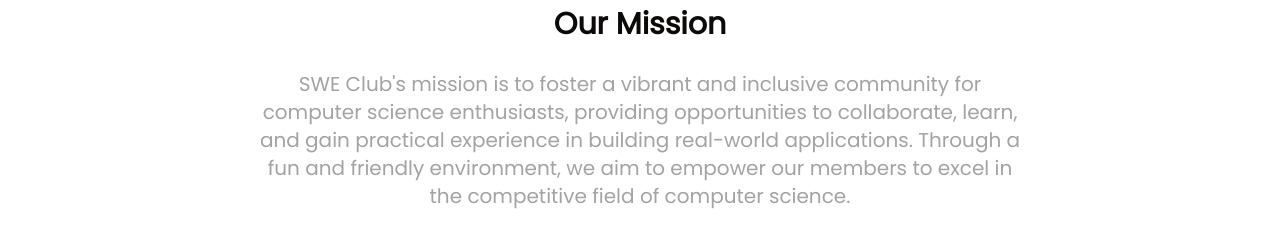
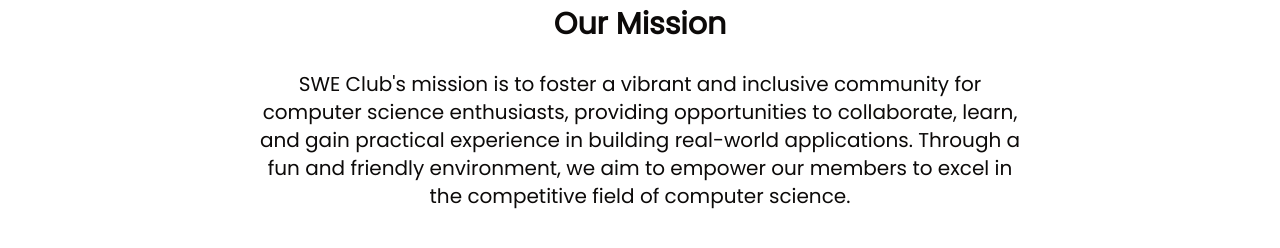
Before and after one commit to SWC-Software-Engineering-Club/SWE-Club-Website, a Next.js app: page / in a window 1280 px wide. Shown: the part 1799-2047 px from the top of the page. Built offline with nearby package versions, Linux system fonts and the light colour scheme.

Commit message:
Implement dynamic light/dark code

```diff
--- a/components/mission.tsx
+++ b/components/mission.tsx
@@ -1,14 +1,22 @@
 const Mission = () => {
   return (
     <div className="max-w-3xl space-y-7 flex flex-col items-center mb-20 mt-20">
-      <img src="/mission-icon_dark.svg" alt="Mission Icon" style={{ width: '10%' }} />
-      <h1 className="text-3xl sm:text-5xl md:text-3xl font-bold">
+      <img src="/icon-dark.svg" alt="Mission Icon" style={{ width: '10%' }} />
+      {/*<img className="light:block" src="/icon-light.svg" alt="Mission Icon" style={{ width: '10%' }} />*/}
+
+      <h3 className="text-3xl sm:text-5xl md:text-3xl font-bold">
         Our Mission
-      </h1>
-      <h3 className="text-neutral-400 sm:text-xl md:text-1xl font-small">
+      </h3>
+
+      <p className="hidden text-neutral-400 sm:text-xl md:text-1xl font-small">
         SWE Club's mission is to foster a vibrant and inclusive community for computer science enthusiasts, providing opportunities to collaborate, learn, and gain practical experience in building real-world applications.
         Through a fun and friendly environment, we aim to empower our members to excel in the competitive field of computer science.
-      </h3>
+      </p>
+
+      <p className="dark:block light:text-neutral-800 sm:text-xl md:text-1xl font-small">
+        SWE Club's mission is to foster a vibrant and inclusive community for computer science enthusiasts, providing opportunities to collaborate, learn, and gain practical experience in building real-world applications.
+        Through a fun and friendly environment, we aim to empower our members to excel in the competitive field of computer science.
+      </p>
     </div>
   );
 }
```
Also changed, not shown: public/icon-dark.svg (renamed from public/mission-icon_dark.svg), public/icon-light.svg (added).
